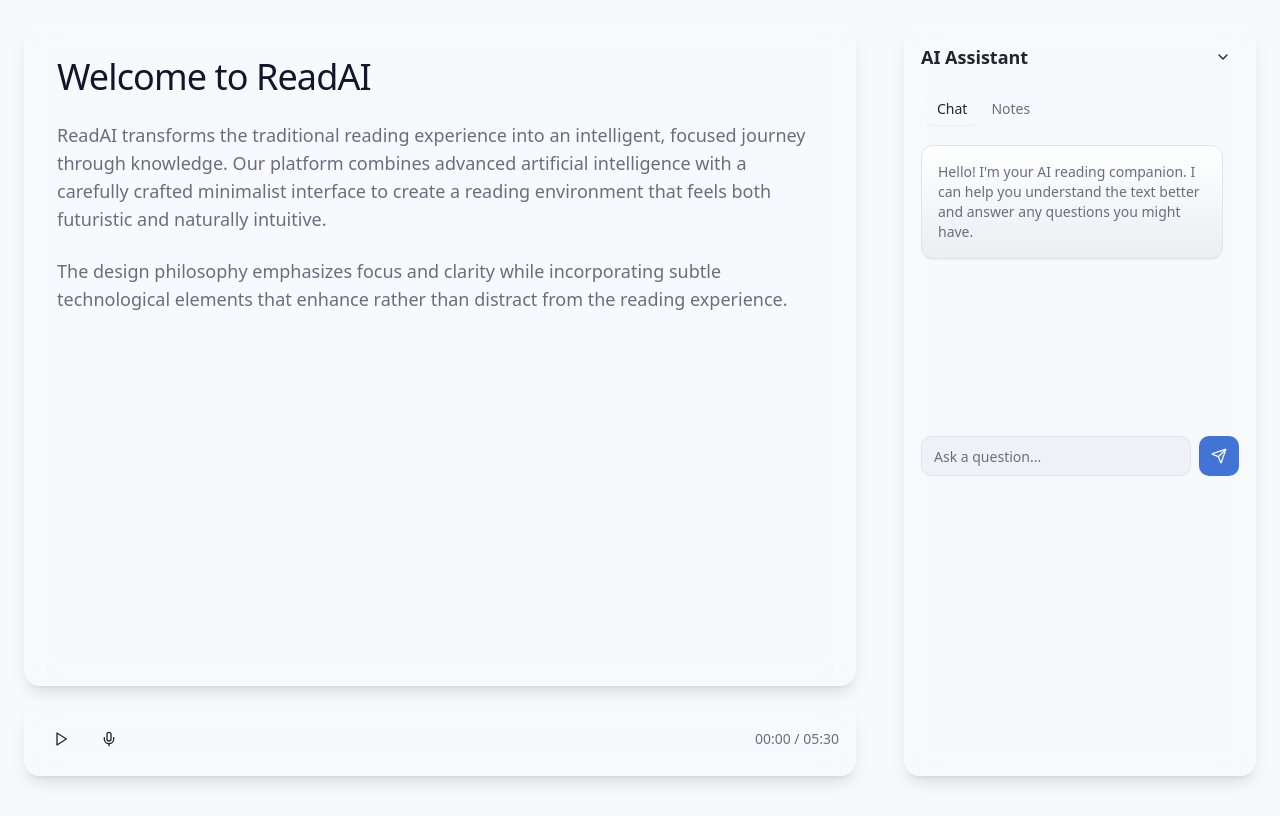
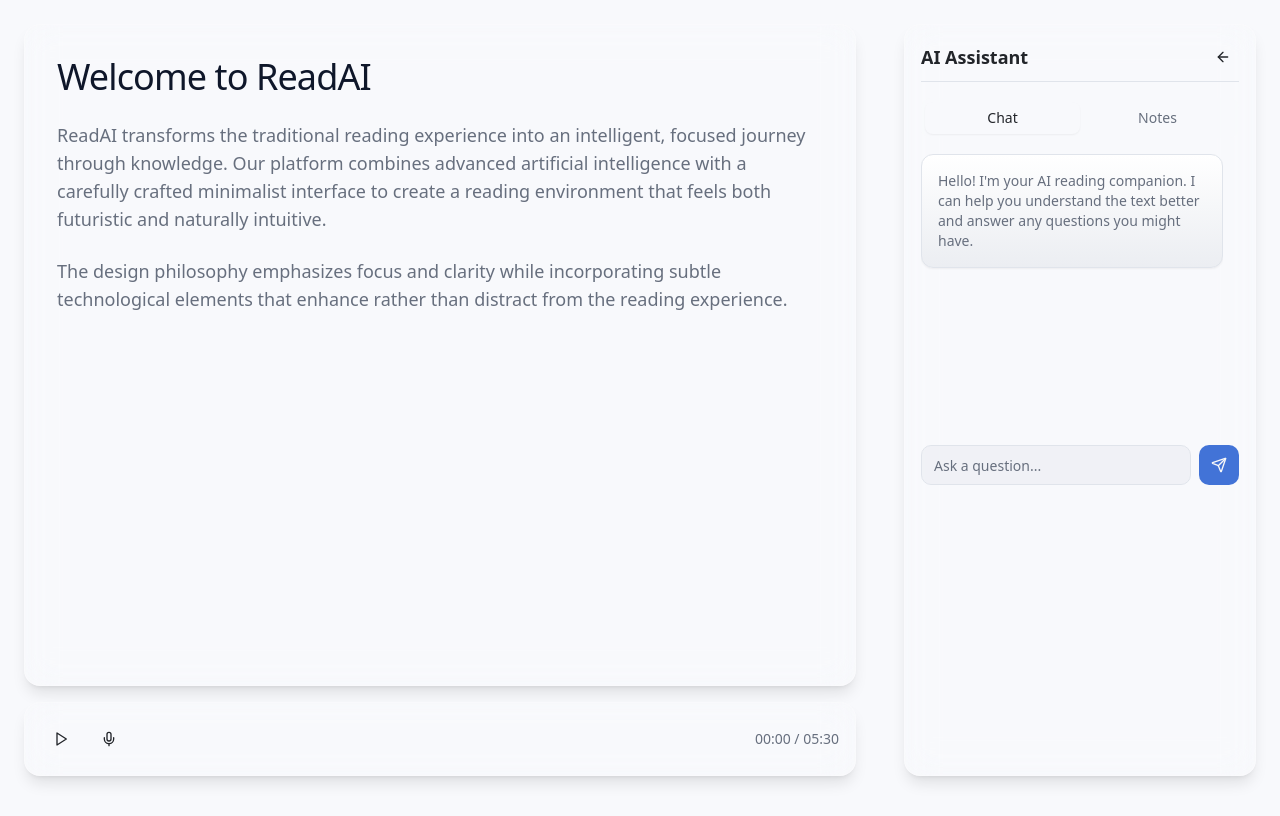
Before and after one commit to hkzak2/readai-horizon-journal, a React (Vite) app: page / in a window 1280 px wide. Built offline with nearby package versions, Linux system fonts and the light colour scheme.

Commit message:
Fix chat window alignment
Adjust the alignment of elements in the chat window. Center the chat and notes buttons, change the collapsible button orientation, and implement a notes tab that displays a list of notes with an option to add new notes.
[skip gpt_engineer]

```diff
--- a/src/components/AIAssistant.tsx
+++ b/src/components/AIAssistant.tsx
@@ -2,7 +2,7 @@ import { Card } from "./ui/card";
 import { ScrollArea } from "./ui/scroll-area";
 import { Input } from "./ui/input";
 import { Button } from "./ui/button";
-import { Send, ChevronDown, ChevronUp } from "lucide-react";
+import { Send, ArrowLeft, Plus, List } from "lucide-react";
 import { Tabs, TabsContent, TabsList, TabsTrigger } from "./ui/tabs";
 import { useState } from "react";
 import { Collapsible, CollapsibleContent, CollapsibleTrigger } from "./ui/collapsible";
@@ -13,7 +13,7 @@ export const AIAssistant = () => {
   return (
     <Card className="glass bg-card/95 shadow-lg h-[calc(100vh-2rem)] lg:h-[calc(100vh-3rem)] w-full p-3 lg:p-4 flex flex-col gap-4 animate-fade-in">
       <Collapsible open={!isCollapsed} className="flex-1">
-        <div className="flex items-center justify-between">
+        <div className="flex items-center justify-between border-b pb-2">
           <h2 className="text-lg font-semibold">AI Assistant</h2>
           <CollapsibleTrigger asChild>
             <Button
@@ -22,16 +22,16 @@ export const AIAssistant = () => {
               className="h-8 w-8"
               onClick={() => setIsCollapsed(!isCollapsed)}
             >
-              {isCollapsed ? <ChevronUp className="h-4 w-4" /> : <ChevronDown className="h-4 w-4" />}
+              <ArrowLeft className={`h-4 w-4 transition-transform ${isCollapsed ? 'rotate-180' : ''}`} />
             </Button>
           </CollapsibleTrigger>
         </div>
 
         <CollapsibleContent className="h-full mt-4">
           <Tabs defaultValue="chat" className="h-full flex flex-col">
-            <TabsList className="w-full justify-start mb-4 bg-background/50">
-              <TabsTrigger value="chat">Chat</TabsTrigger>
-              <TabsTrigger value="notes">Notes</TabsTrigger>
+            <TabsList className="w-full grid grid-cols-2 mb-4 bg-background/50">
+              <TabsTrigger value="chat" className="flex items-center gap-2">Chat</TabsTrigger>
+              <TabsTrigger value="notes" className="flex items-center gap-2">Notes</TabsTrigger>
             </TabsList>
 
             <TabsContent value="chat" className="flex-1 h-full flex flex-col gap-4 mt-0">
@@ -62,9 +62,19 @@ export const AIAssistant = () => {
               <div className="flex-1">
                 <ScrollArea className="h-full pr-4">
                   <div className="space-y-4">
+                    <div className="flex items-center justify-between mb-4">
+                      <div className="flex items-center gap-2 text-muted-foreground">
+                        <List className="h-4 w-4" />
+                        <span>Your Notes</span>
+                      </div>
+                      <Button variant="outline" size="sm" className="flex items-center gap-2">
+                        <Plus className="h-4 w-4" />
+                        Add Note
+                      </Button>
+                    </div>
                     <Card className="p-3 lg:p-4 card-gradient">
                       <p className="text-sm text-muted-foreground">
-                        This is your notes section. You can keep track of important points and insights here.
+                        No notes yet. Click the "Add Note" button to create your first note.
                       </p>
                     </Card>
                   </div>
```
